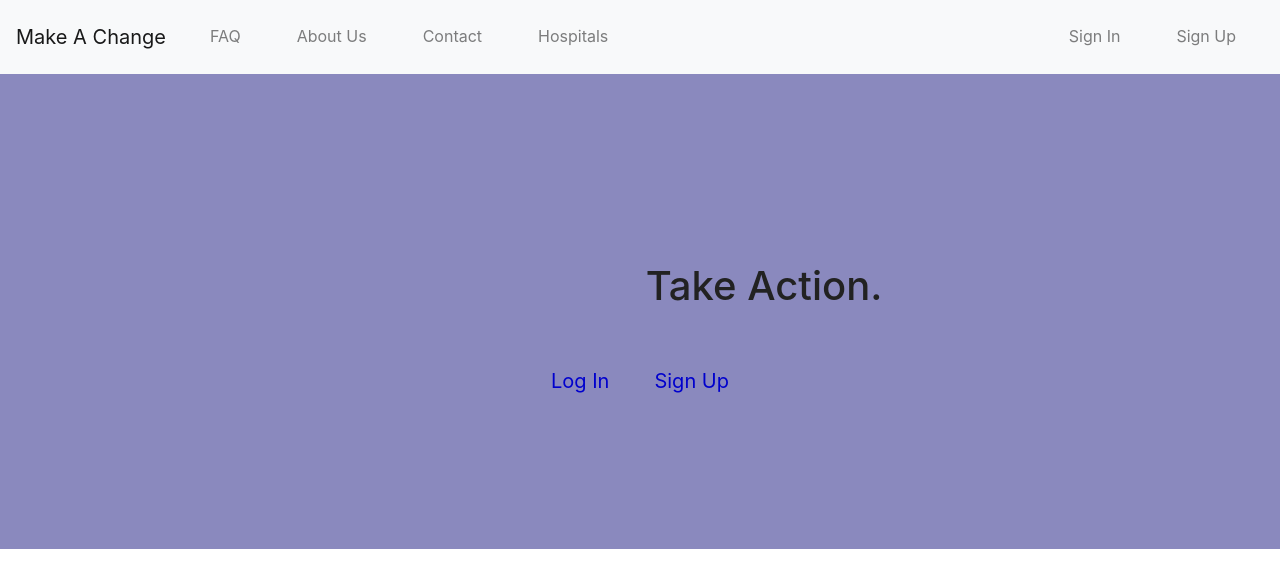
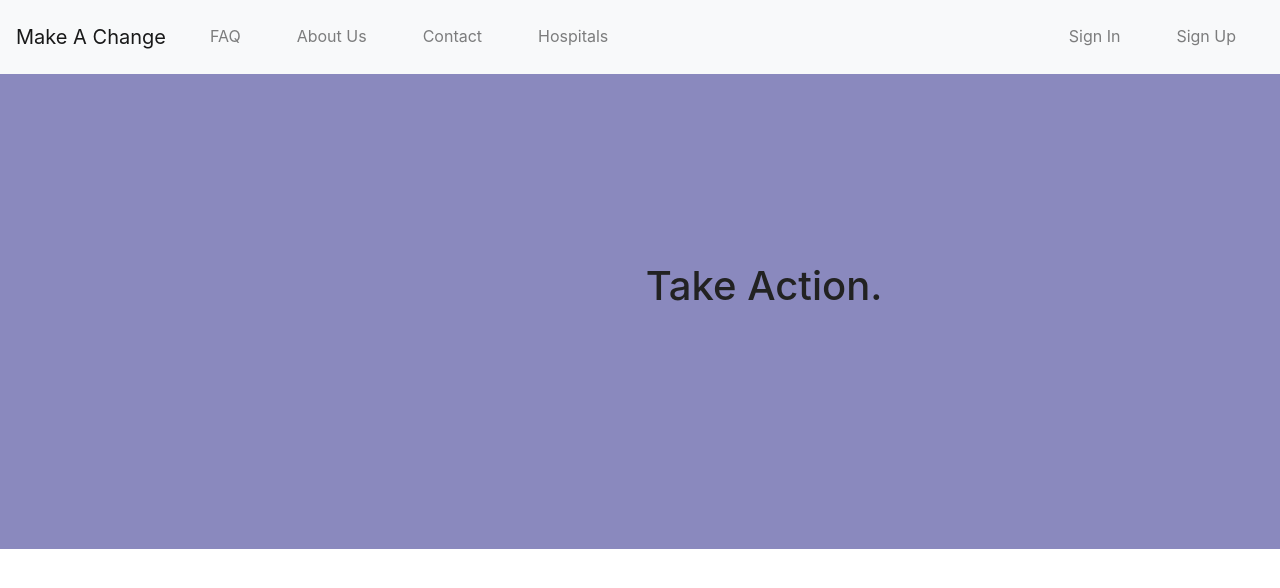
Before and after one commit to vaishnavimecit/CS554Project_Codeninja, a React (Create React App) app: page / in a window 1280 px wide. Shown: the top 588 px of the page. Built offline with nearby package versions, Linux system fonts and the light colour scheme; no server answers.

Commit message:
rectified home page error

```diff
--- a/src/App.js
+++ b/src/App.js
@@ -21,6 +21,7 @@ function App() {
         <div className="App">
           <Navbar />
           <Route path="/" exact component={Home} />
+          <Route path="/home" exact component={Home} />
           <div className="container mx-auto">
             <Route path="/signin" exact component={signin} />
             <Route path="/sign-up" exact component={signup} />
--- a/src/components/Home.js
+++ b/src/components/Home.js
@@ -53,13 +53,13 @@ class Home extends Component {
             );
           })}
         </Slider>
-        <a className="App-button" href="/signin">
+        {/* <a className="App-button" href="/signin">
           Log In
         </a>{" "}
         &nbsp; &nbsp; &nbsp; &nbsp; &nbsp;
         <a className="App-button" href="/sign-up">
           Sign Up
-        </a>
+        </a> */}
       </div>
     );
   }
```
